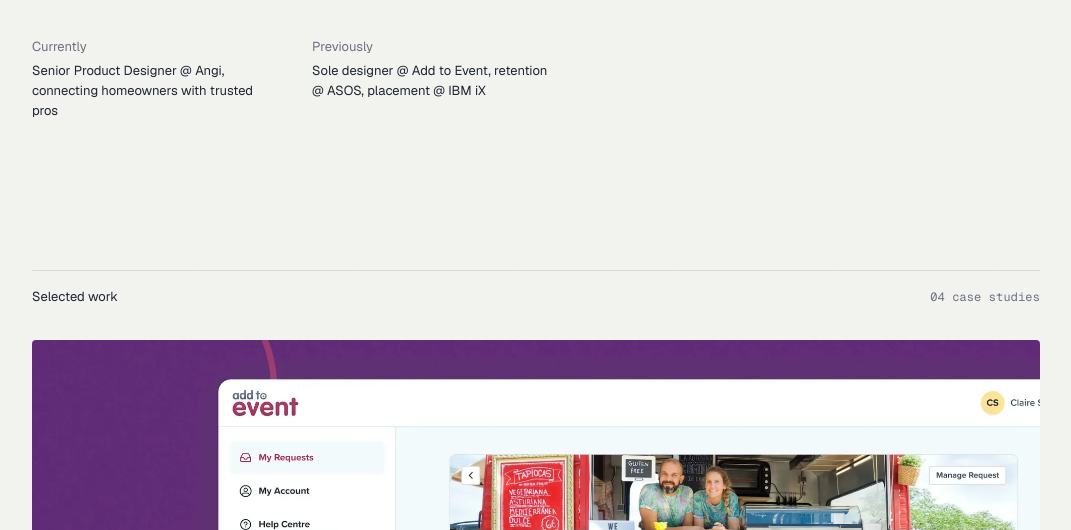
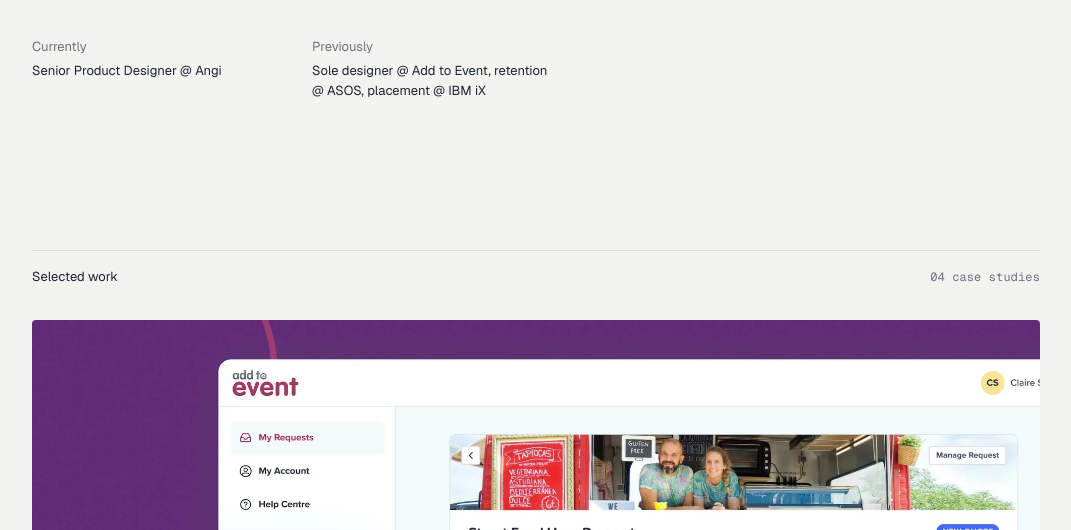
Before and after one commit to petewford/peterwford.com, a plain HTML site: page index.html in a window 1280 px wide. Shown: the part 270-800 px from the top of the page, without its empty margins (104-1175 px from the left). Drawn offline with nearby package versions, Linux system fonts and the light colour scheme.

Commit message:
Shorten Currently line
Co-Authored-By: Claude Opus 5.5 <noreply@anthropic.com>
Claude-Session: https://claude.ai/code/session_01SYbSBUzJeep6TKCUkfML61

```diff
--- a/index.html
+++ b/index.html
@@ -44,7 +44,7 @@
       <dl class="ledger">
         <div>
           <dt>Currently</dt>
-          <dd>Senior Product Designer @ <a href="https://www.angi.com/">Angi</a>, connecting homeowners with trusted pros</dd>
+          <dd>Senior Product Designer @ <a href="https://www.angi.com/">Angi</a></dd>
         </div>
         <div>
           <dt>Previously</dt>
```
